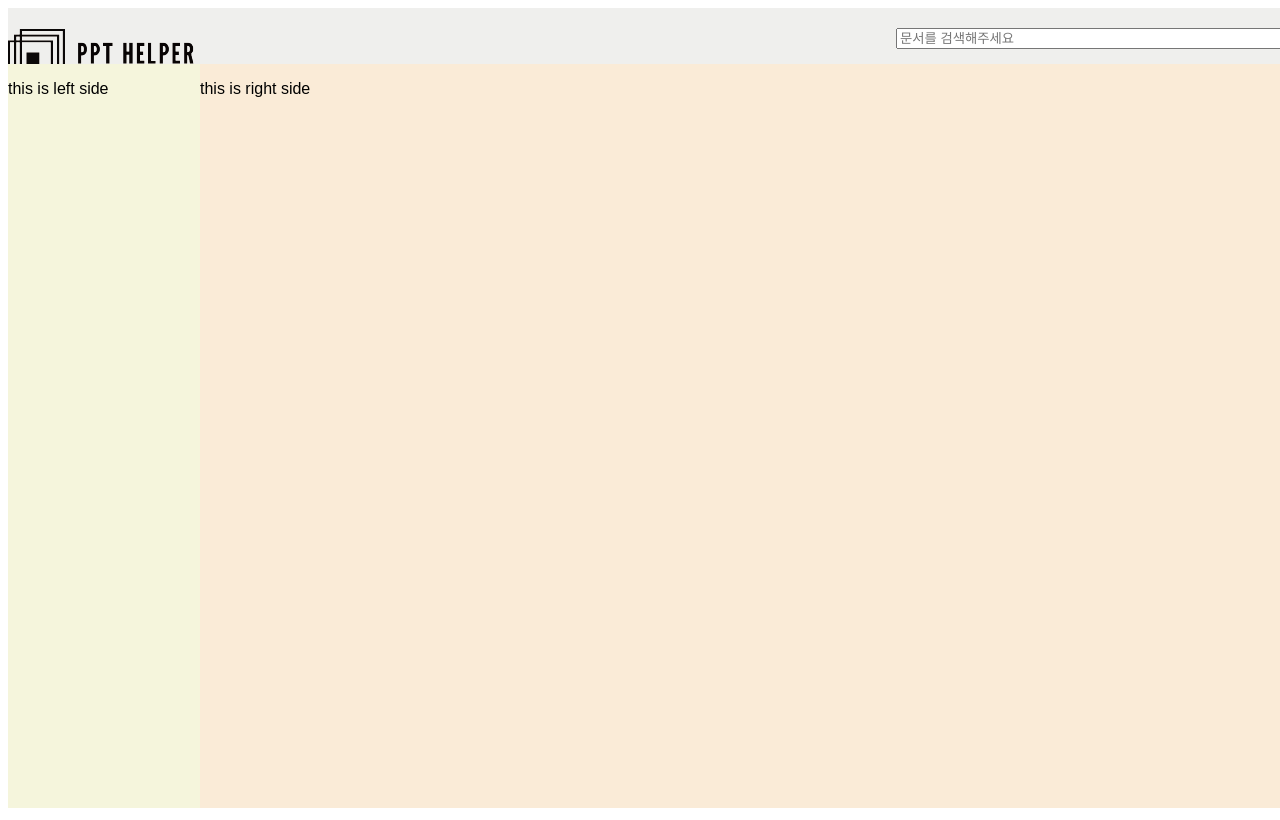
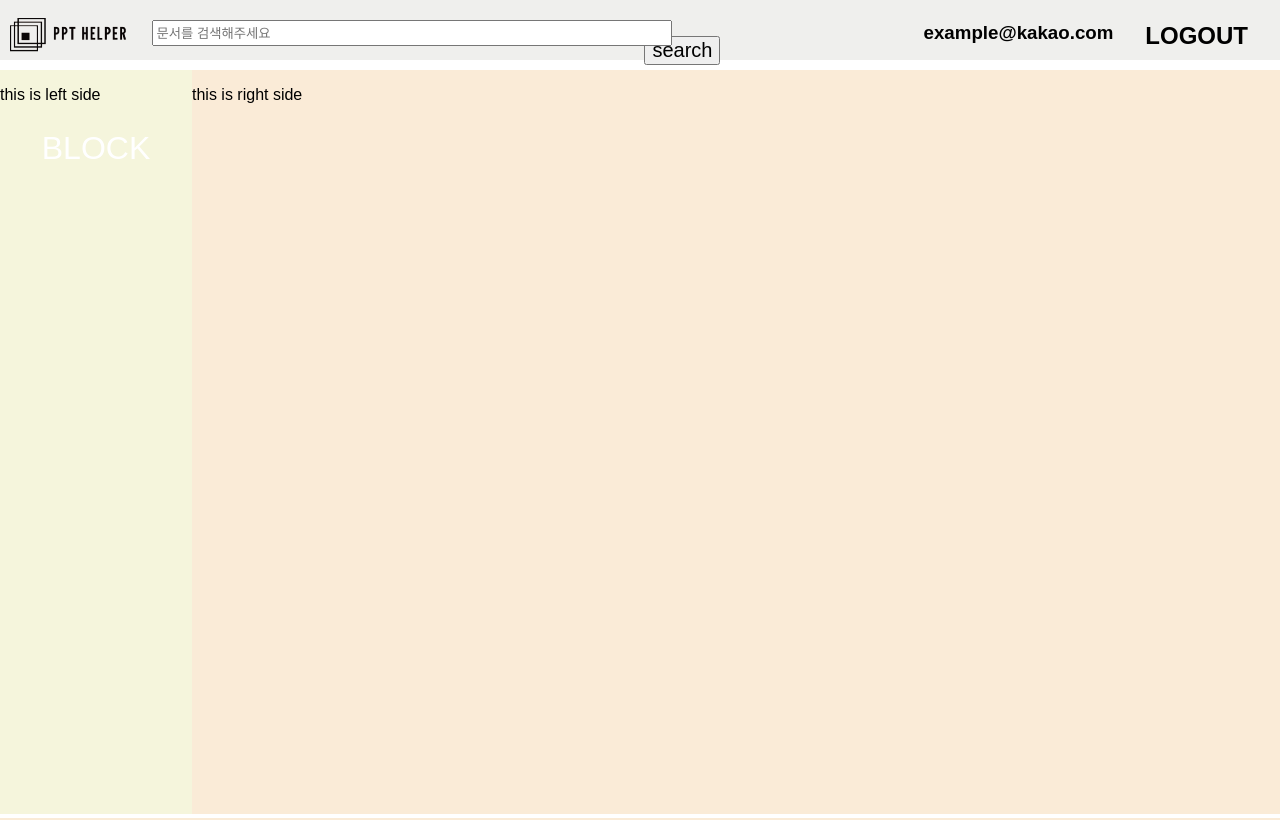
Before and after one commit to KangJunewoo/PT-helper, a Django app: template accounts/templates/main.html in a window 1280 px wide. Run offline with Django 3.2, Linux system fonts and the light colour scheme; the template is opened without the code that fills it, so the values that code supplies are empty; parts of the project's set-up code (start-up, migrations or seed data) failed here and were passed over; some web fonts are replaced.

Commit message:
navi 내용 추가

```diff
--- a/accounts/templates/main.html
+++ b/accounts/templates/main.html
@@ -18,6 +18,13 @@
 
         <h1><a href="main.html"><img class ="logo_image" src="asset/logo_1.png"></a></h1>
         <input class ="search" type="text" placeholder="문서를 검색해주세요">
+        <a><button class="search_button">search</button></a>
+
+
+
+        <h2 class ="user_logout"><a href="main.html" id="logout">LOGOUT </a></h2 class>
+        <h3 class="user_id"> example@kakao.com</h3>
+
     </div>
 
 
@@ -25,6 +32,7 @@
 
         <div class = "left_side">
             <p>this is left side</p>
+            <div class="shaped_square"> BLOCK </div>
         </div>
 
         <div class = "right_side">
--- a/accounts/templates/style.css
+++ b/accounts/templates/style.css
@@ -10,15 +10,35 @@
 
 }
 
+.shaped_square
+{
+    text-align:center;
+
+    font-size:32px;
+
+    color:#FFFFFF;
+
+    padding:10px;
+
+    border:50px red;
+
+    margin:10px;
+
+    border-radius:5px;
+    background:none;
 
 
+
+
+}
+
 body,h1,h2,h3,h4,h5,button {font-family: "SeoulNamsanM", sans-serif}
-
+body{margin:0}
 
 .navi
 {
     margin:0;
-    height:7vh;
+    height:7.5vmin;
     width:100vw;
 
     background-color: rgb(239,239,237);
@@ -26,23 +46,71 @@ body,h1,h2,h3,h4,h5,button {font-family: "SeoulNamsanM", sans-serif}
 }
 
 
+
 .navi *
 {
     display:inline-block;
 }
+
 .logo_image
 {
     float:left;
-
-}
-.search
-{
-    float:right;
-    width:30%;
-    margin-top:2.5vh;
+    width:15vmin;
+    margin-left:8%;
+    margin-top:-3%;
 
 }
 
+.search
+{
+
+
+    position:absolute;
+   margin-left: 3.5vmin;
+    top: 2.5vmin;
+    width:40%;
+    height: 2.5%;
+
+
+}
+
+.search_button
+{
+
+    margin-left:65vmin;
+    font-size:2.5vmin;
+
+}
+.user_id,.user_logout
+{
+    margin-right:4vmin;
+    float:right;
+    margin-top:2.7vmin;
+}
+
+#logout
+{
+    text-decoration:none;
+    color:black;
+
+
+    text-align:center;
+
+
+    border:1px black;
+
+
+
+}
+
+#logout:hover
+{
+    color:gray;
+}
+
+
+
+/* ============== NAVI END ============== */
 .main_grid
 {
 
```
